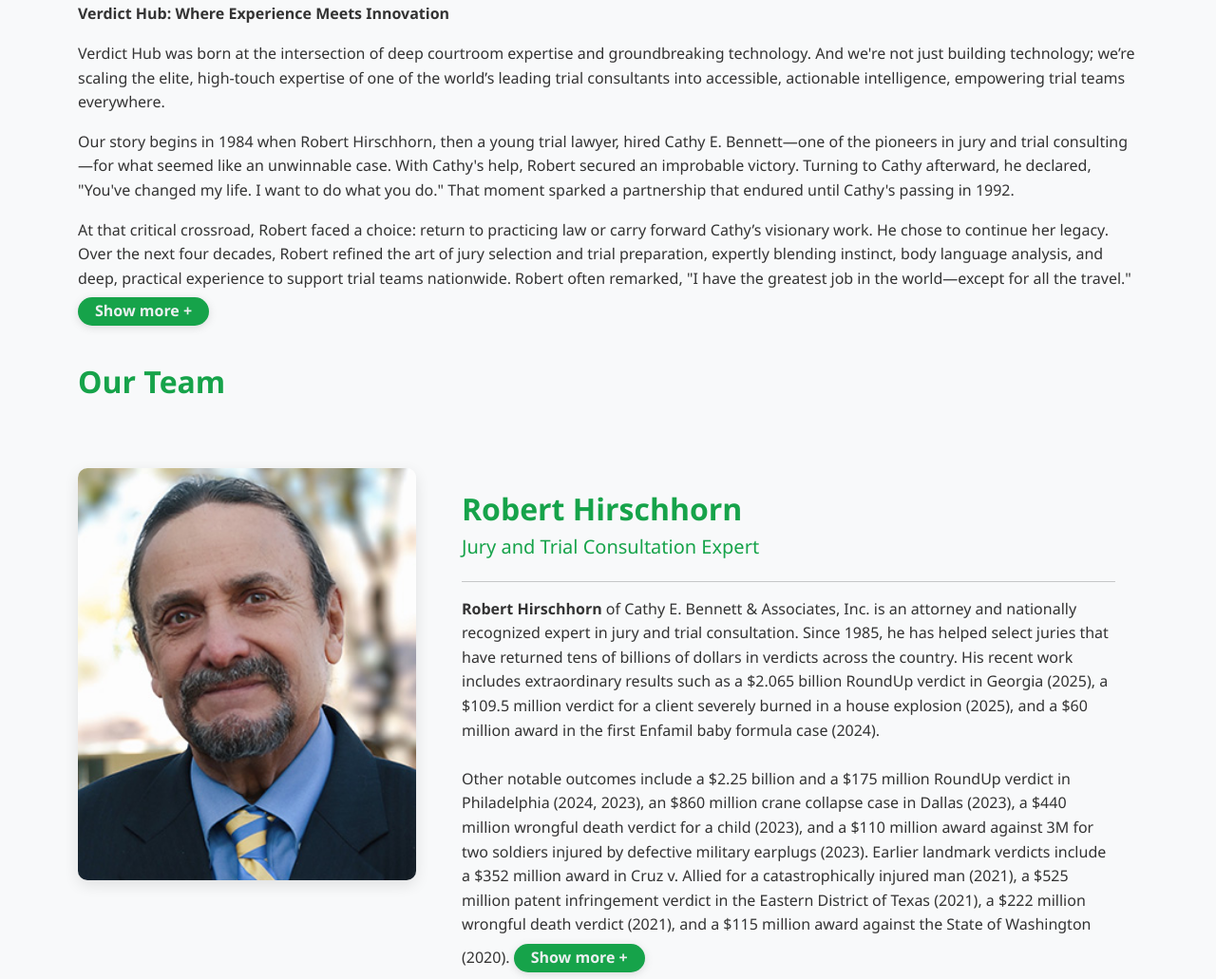
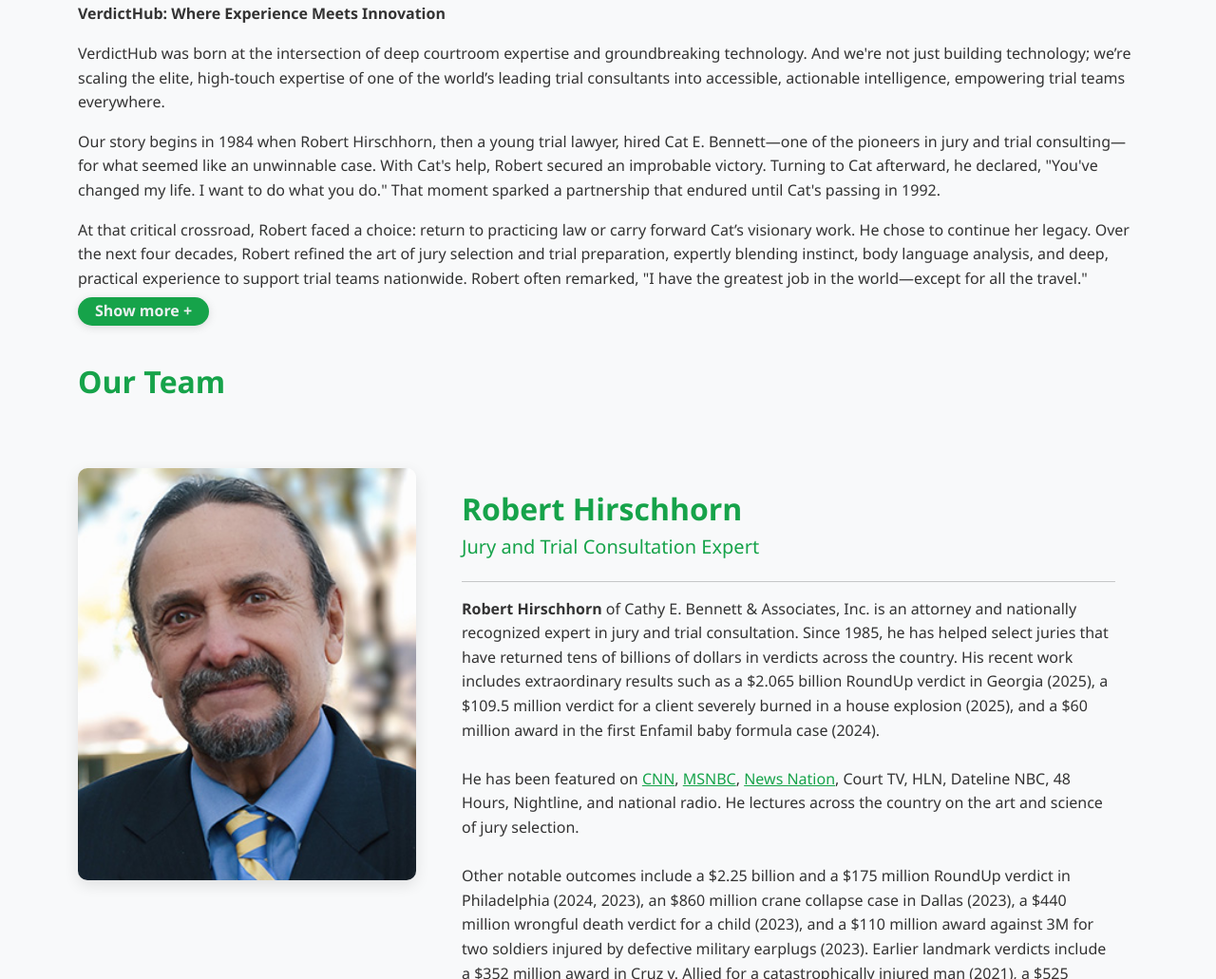
Before and after one commit to Reactomon/vh-ai, a plain HTML site: page team.html in a window 1280 px wide. Shown: the part 343-1374 px from the top of the page at 95% size. Drawn offline with nearby package versions, Linux system fonts and the light colour scheme.

Commit message:
Recommendations captured

```diff
--- a/css/styles.css
+++ b/css/styles.css
@@ -649,3 +649,8 @@ a:hover {
   line-height: 2.2rem;
   font-size: 1.3rem;
 }
+
+.ref-featured {
+  color: var(--primary-color);
+  text-decoration: underline;
+}
--- a/team.html
+++ b/team.html
@@ -72,9 +72,9 @@
           <div class="col-12">
             <div class="content-block">
               <h2 class="mt-4">Our Story</h2>
-              <p><b>Verdict Hub: Where Experience Meets Innovation</b></p>
+              <p><b>VerdictHub: Where Experience Meets Innovation</b></p>
               <p>
-                Verdict Hub was born at the intersection of deep courtroom
+                VerdictHub was born at the intersection of deep courtroom
                 expertise and groundbreaking technology. And we're not just
                 building technology; we’re scaling the elite, high-touch
                 expertise of one of the world’s leading trial consultants into
@@ -83,16 +83,16 @@
               </p>
               <p>
                 Our story begins in 1984 when Robert Hirschhorn, then a young
-                trial lawyer, hired Cathy E. Bennett—one of the pioneers in jury
+                trial lawyer, hired Cat E. Bennett—one of the pioneers in jury
                 and trial consulting—for what seemed like an unwinnable case.
-                With Cathy's help, Robert secured an improbable victory. Turning
-                to Cathy afterward, he declared, "You've changed my life. I want
+                With Cat's help, Robert secured an improbable victory. Turning
+                to Cat afterward, he declared, "You've changed my life. I want
                 to do what you do." That moment sparked a partnership that
-                endured until Cathy's passing in 1992.
+                endured until Cat's passing in 1992.
               </p>
               <p>
                 At that critical crossroad, Robert faced a choice: return to
-                practicing law or carry forward Cathy’s visionary work. He chose
+                practicing law or carry forward Cat’s visionary work. He chose
                 to continue her legacy. Over the next four decades, Robert
                 refined the art of jury selection and trial preparation,
                 expertly blending instinct, body language analysis, and deep,
@@ -133,7 +133,7 @@
                 That breakthrough led to the creation of Verdict Hub—a fusion of
                 Robert’s extensive jury consulting expertise with Swarup and
                 Gaurav’s vision and now their patent-pending AI technology.
-                Verdict Hub represents a new era in jury and trial consulting,
+                VerdictHub represents a new era in jury and trial consulting,
                 blending human wisdom with technological precision.
                 <br /><br />
               </p>
@@ -184,6 +184,29 @@
                   award in the first Enfamil baby formula case (2024).
 
                   <br /><br />
+                  He has been featured on
+                  <a
+                    class="ref-featured"
+                    target="_blank"
+                    href="https://www.cnn.com/2024/04/14/politics/trump-first-criminal-trial-analysis"
+                    >CNN</a
+                  >,
+                  <a
+                    class="ref-featured"
+                    target="_blank"
+                    href="https://www.msnbc.com/politics/donald-trump/trump-grumbled-needed-support-trial-now-allies-are-showing-rcna150134"
+                    >MSNBC</a
+                  >,
+                  <a
+                    class="ref-featured"
+                    target="_blank"
+                    href="https://youtu.be/1l0uLbTglcw?si=Po2gY7mRECbS7fYP"
+                    >News Nation</a
+                  >, Court TV, HLN, Dateline NBC, 48 Hours, Nightline, and
+                  national radio. He lectures across the country on the art and
+                  science of jury selection.
+
+                  <br /><br />
                   Other notable outcomes include a $2.25 billion and a $175
                   million RoundUp verdict in Philadelphia (2024, 2023), an $860
                   million crane collapse case in Dallas (2023), a $440 million
@@ -194,7 +217,7 @@
                   injured man (2021), a $525 million patent infringement verdict
                   in the Eastern District of Texas (2021), a $222 million
                   wrongful death verdict (2021), and a $115 million award
-                  against the State of Washington (2020).
+                  against the State of Washington (2020)
                   <button id="toggleBtnRobert" class="show-more-button">
                     Show more +
                   </button>
@@ -206,7 +229,8 @@
                   litigation trial that settled for $260 million (2019), and
                   helped achieve $550 million in actual and $4.6 billion in
                   punitive damages for 22 plaintiffs in the Johnson & Johnson
-                  talc powder litigation (2018). <br /><br />
+                  talc powder litigation (2018).
+                  <br /><br />
 
                   In the criminal arena, Robert has consulted in several
                   nationally watched trials resulting in acquittals, including
@@ -217,12 +241,6 @@
                   United States v. Mark Forkner (Boeing 737 Max). A frequent
                   speaker and thought leader, Robert has authored four books and
                   numerous articles for Law360, Texas Lawyer, and AAJ.
-
-                  <br /><br />
-                  He has been featured on Good Morning America, MSNBC, Court TV,
-                  CNN, HLN, Dateline NBC, 48 Hours, Nightline, and national
-                  radio. He lectures across the country on the art and science
-                  of jury selection.
                 </p>
                 <button id="toggleBtnHideRobert" class="show-less-button">
                   Show Less -
```
Also changed, not shown: index.html (+2 -2 lines), what-is-it.html (+75 -19 lines).
